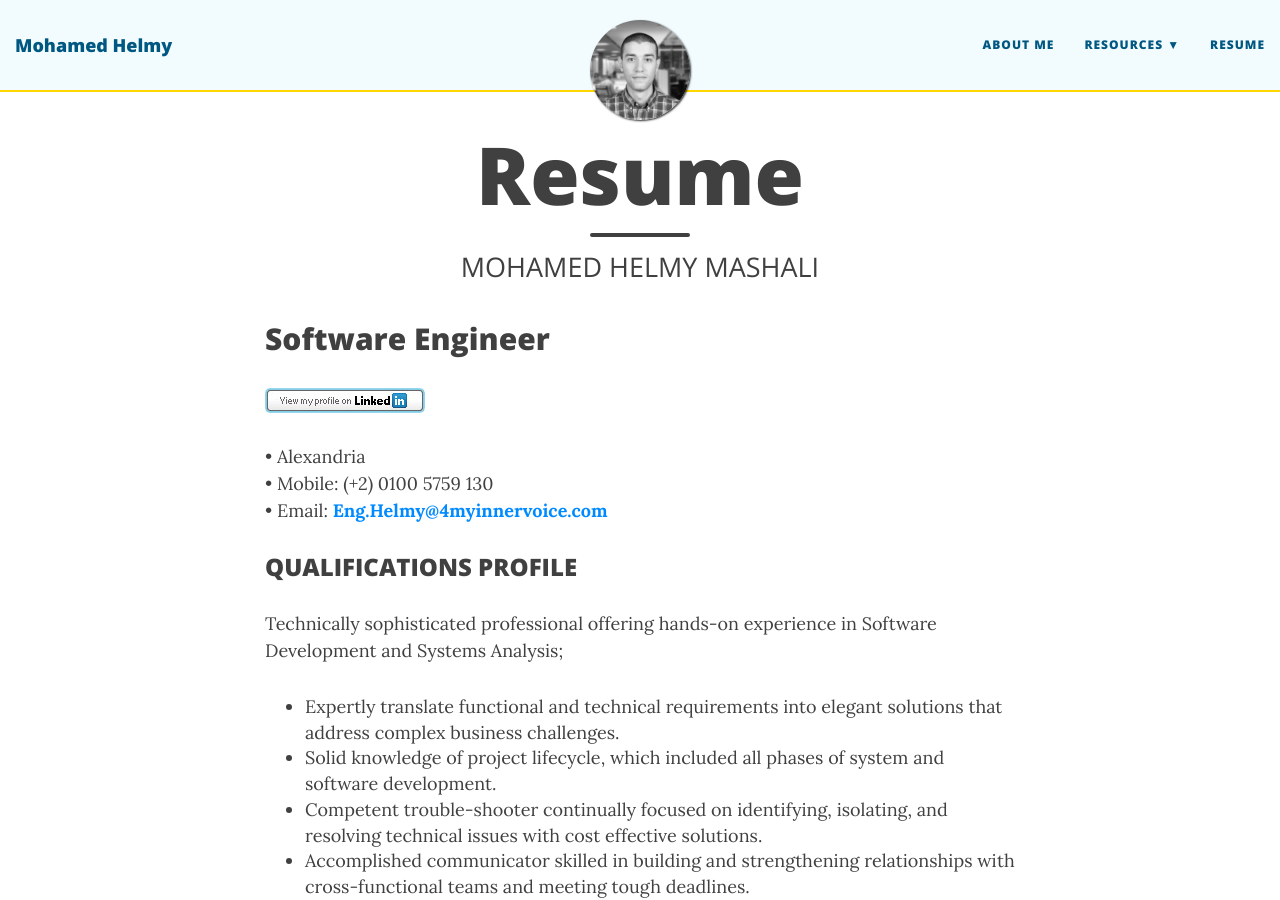
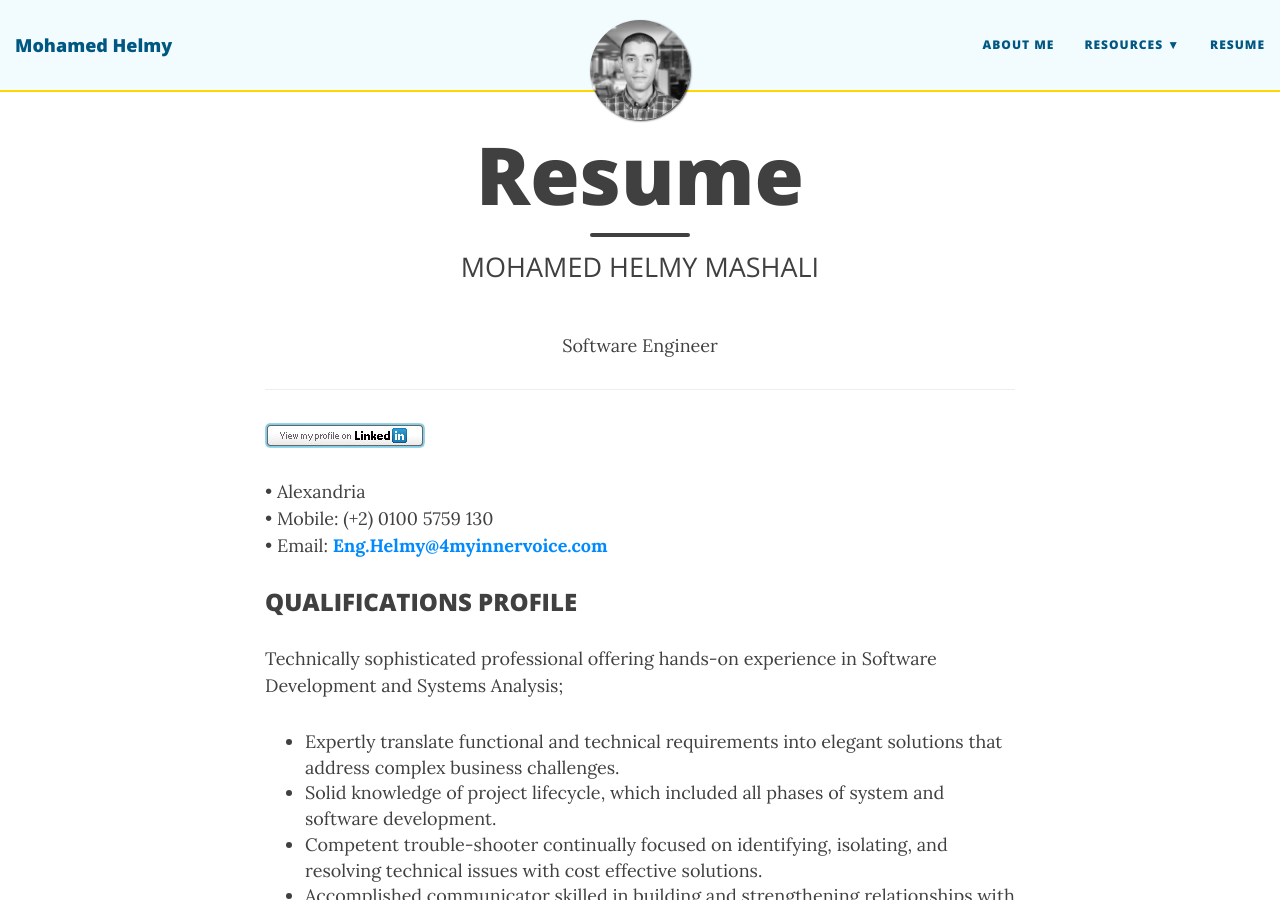
Before and after one commit to M-Helmy/m-helmy.github.io, a Jekyll site: the page built from resume.md, in a window 1280 px wide and 900 px high. Built offline with Jekyll 4.4.1, drawn with Linux system fonts in a browser that asks for light colours; nearby versions of some CDN libraries.

Commit message:
Update resume.md

```diff
--- a/resume.md
+++ b/resume.md
@@ -3,7 +3,7 @@ layout: page
 title: Resume
 subtitle: MOHAMED HELMY MASHALI
 ---
-Software Engineer<br/>
+<p align="center">Software Engineer<br/> </p>
 ---
 <a href="https://www.linkedin.com/in/mohamedhelmy/" rel="nofollow" target="_blank"><img src="https://m-helmy.github.io/img/linkedin.jpg" alt="LinkedIn Add to Profile button"></a><br/>
 
```
